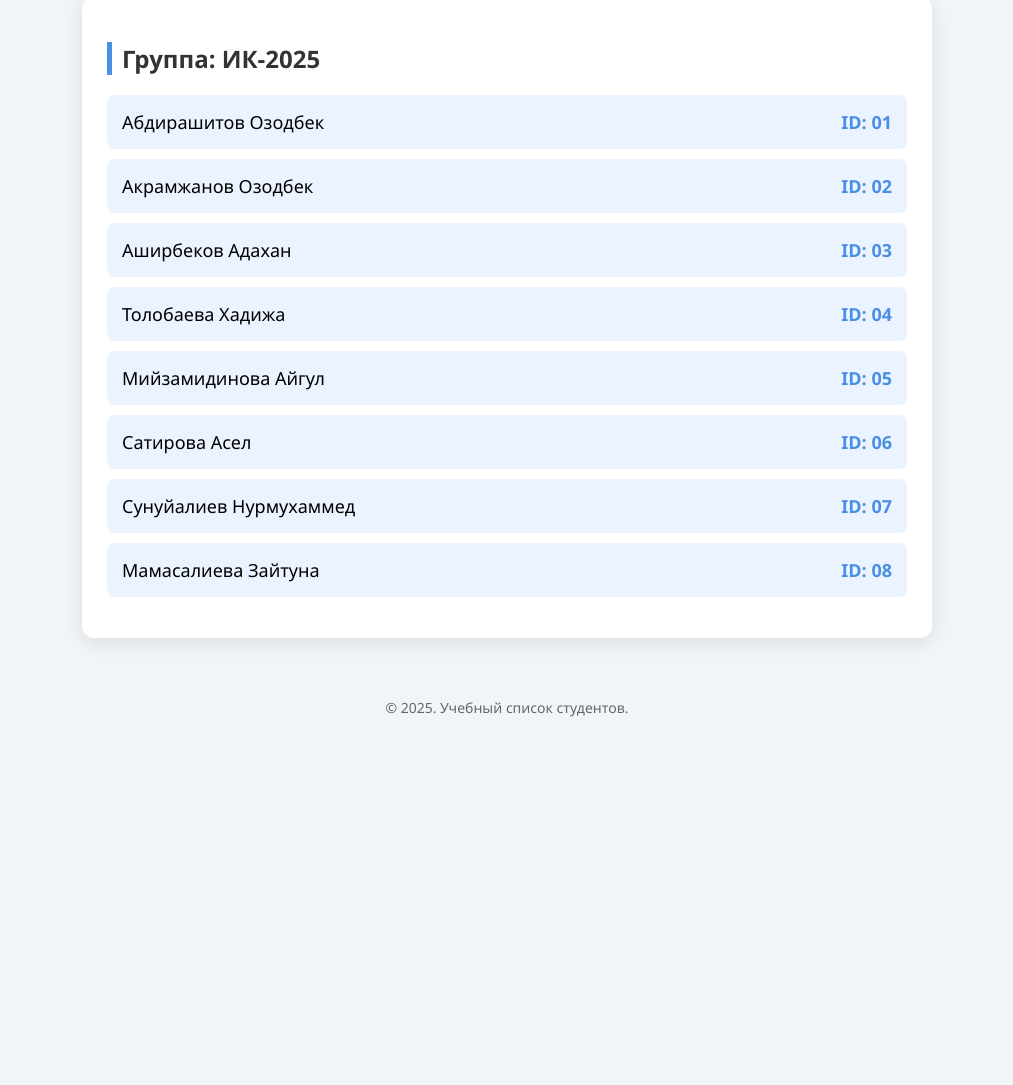
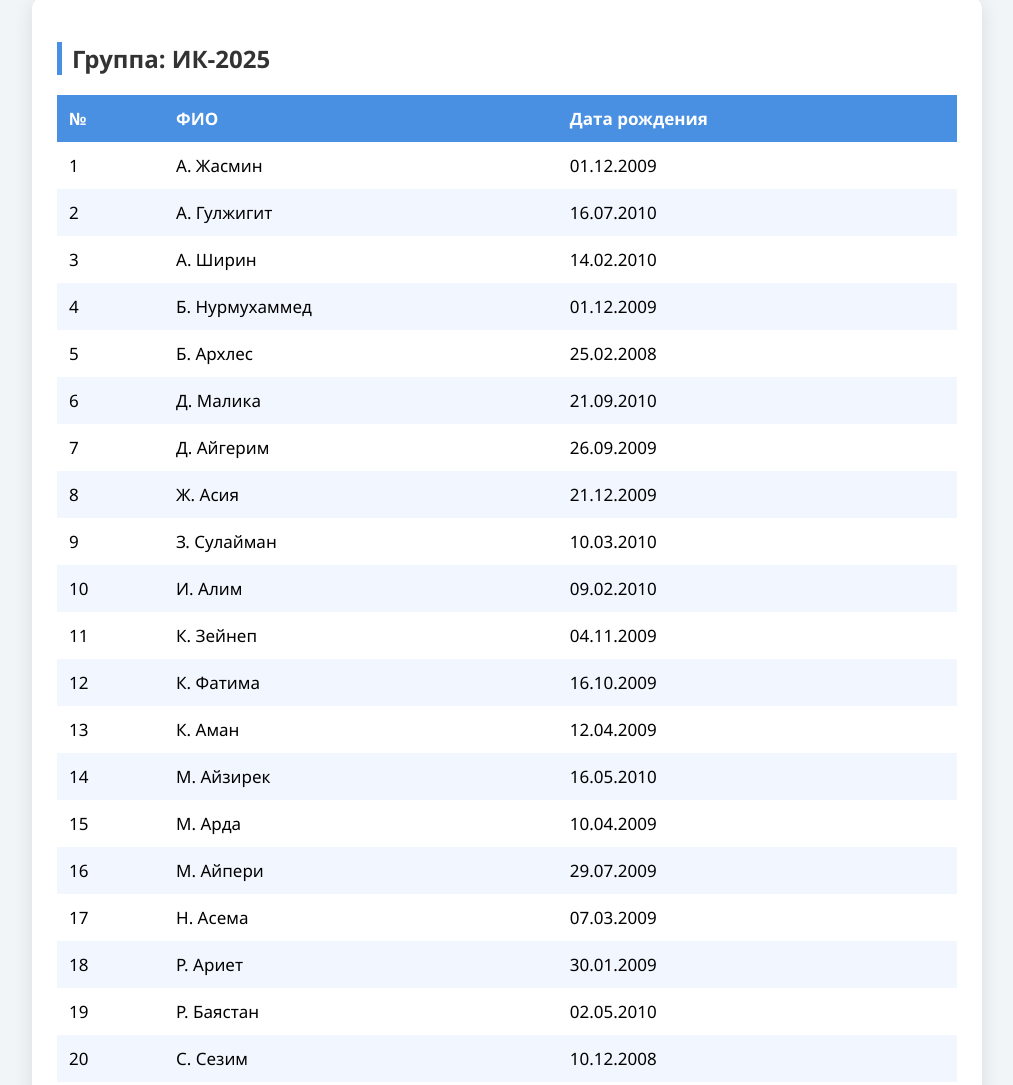
Before and after one commit to sapotmino-byte/studentts, a plain HTML site: page index.html in a window 1280 px wide. Shown: the part 121-1206 px from the top of the page, without its empty margins (133-1146 px from the left). Before the commit the page ends 858 px from the top, so only its background shows below. Drawn offline with Linux system fonts and the light colour scheme.

Commit message:
Add files via upload

```diff
--- a/index.html
+++ b/index.html
@@ -55,7 +55,7 @@
 
         .container {
 
-            max-width: 800px;
+            max-width: 900px;
 
             margin: 40px auto;
 
@@ -79,39 +79,43 @@
 
         }
 
-        ul {
+        table {
 
-            list-style: none;
+            width: 100%;
 
-            padding: 0;
+            border-collapse: collapse;
+
+            margin-top: 20px;
+
+            font-size: 17px;
 
         }
 
-        li {
+        th, td {
 
-            background: #eaf3ff;
+            padding: 12px;
 
-            padding: 15px;
-
-            margin-bottom: 10px;
-
-            border-radius: 8px;
-
-            font-size: 18px;
-
-            display: flex;
-
-            justify-content: space-between;
-
-            align-items: center;
+            text-align: left;
 
         }
 
-        .id {
+        th {
 
-            font-weight: bold;
+            background: #4A90E2;
 
-            color: #4A90E2;
+            color: white;
+
+        }
+
+        tr:nth-child(even) {
+
+            background: #f2f7ff;
+
+        }
+
+        tr:hover {
+
+            background: #e6f0ff;
 
         }
 
@@ -125,7 +129,7 @@
 
             color: #666;
 
-            margin-top: 20px;
+            margin-top: 30px;
 
         }
 
@@ -141,25 +145,79 @@
 
     <h2>Группа: ИК-2025</h2>
 
-    <ul>
+    <table>
 
-        <li><span>Абдирашитов Озодбек</span> <span class="id">ID: 01</span></li>
+        <thead>
 
-        <li><span>Акрамжанов Озодбек</span> <span class="id">ID: 02</span></li>
+            <tr>
 
-        <li><span>Аширбеков Адахан</span> <span class="id">ID: 03</span></li>
+                <th>№</th>
 
-        <li><span>Толобаева Хадижа</span> <span class="id">ID: 04</span></li>
+                <th>ФИО</th>
 
-        <li><span>Мийзамидинова Айгул</span> <span class="id">ID: 05</span></li>
+                <th>Дата рождения</th>
 
-<li><span>Сатирова Асел</span> <span class="id">ID: 06</span></li>
+            </tr>
 
-<li><span>Сунуйалиев Нурмухаммед</span> <span class="id">ID: 07</span></li>
+        </thead>
 
-<li><span>Мамасалиева Зайтуна</span> <span class="id">ID: 08</span></li>
+        <tbody>
 
-    </ul>
+            <tr><td>1</td><td>А. Жасмин</td><td>01.12.2009</td></tr>
+
+            <tr><td>2</td><td>А. Гулжигит</td><td>16.07.2010</td></tr>
+
+            <tr><td>3</td><td>А. Ширин</td><td>14.02.2010</td></tr>
+
+            <tr><td>4</td><td>Б. Нурмухаммед</td><td>01.12.2009</td></tr>
+
+            <tr><td>5</td><td>Б. Архлес</td><td>25.02.2008</td></tr>
+
+            <tr><td>6</td><td>Д. Малика</td><td>21.09.2010</td></tr>
+
+            <tr><td>7</td><td>Д. Айгерим</td><td>26.09.2009</td></tr>
+
+            <tr><td>8</td><td>Ж. Асия</td><td>21.12.2009</td></tr>
+
+            <tr><td>9</td><td>З. Сулайман</td><td>10.03.2010</td></tr>
+
+            <tr><td>10</td><td>И. Алим</td><td>09.02.2010</td></tr>
+
+            <tr><td>11</td><td>К. Зейнеп</td><td>04.11.2009</td></tr>
+
+            <tr><td>12</td><td>К. Фатима</td><td>16.10.2009</td></tr>
+
+            <tr><td>13</td><td>К. Аман</td><td>12.04.2009</td></tr>
+
+            <tr><td>14</td><td>М. Айзирек</td><td>16.05.2010</td></tr>
+
+            <tr><td>15</td><td>М. Арда</td><td>10.04.2009</td></tr>
+
+            <tr><td>16</td><td>М. Айпери</td><td>29.07.2009</td></tr>
+
+            <tr><td>17</td><td>Н. Асема</td><td>07.03.2009</td></tr>
+
+            <tr><td>18</td><td>Р. Ариет</td><td>30.01.2009</td></tr>
+
+            <tr><td>19</td><td>Р. Баястан</td><td>02.05.2010</td></tr>
+
+            <tr><td>20</td><td>С. Сезим</td><td>10.12.2008</td></tr>
+
+            <tr><td>21</td><td>С. Расул</td><td>13.08.2010</td></tr>
+
+            <tr><td>22</td><td>С. Аяна</td><td>11.09.2010</td></tr>
+
+            <tr><td>23</td><td>Т. Элдияр</td><td>03.05.2009</td></tr>
+
+            <tr><td>24</td><td>У. Сумая</td><td>28.03.2010</td></tr>
+
+            <tr><td>25</td><td>Х. Хаят</td><td>17.09.2010</td></tr>
+
+            <tr><td>26</td><td>Ю. Назима</td><td>30.03.2010</td></tr>
+
+        </tbody>
+
+    </table>
 
 </div>
 
```
